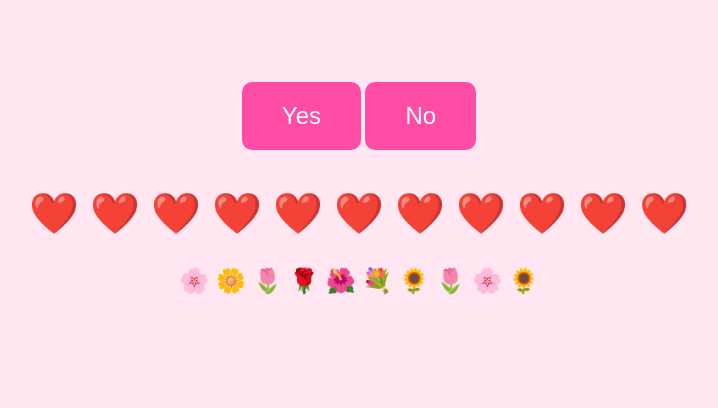
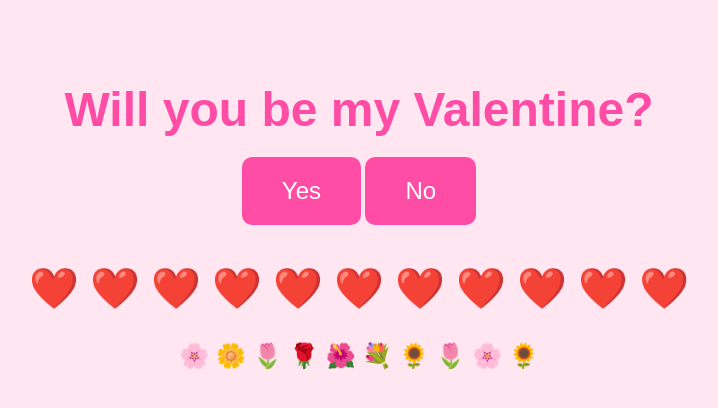
Before and after one commit to shouNC1337/SB, a plain HTML site: page index.html in a window 1280 px wide. Shown: the whole page, without its empty margins (281-999 px from the left). Drawn offline with Linux system fonts and the light colour scheme.

Commit message:
Update index.html

```diff
--- a/index.html
+++ b/index.html
@@ -54,7 +54,7 @@
     </style>
 </head>
 <body>
-    <h1 id="question"></h1>
+    <h1 id="question">Will you be my Valentine?</h1>
 
     <div class="buttons" id="buttons">
         <button id="yesButton">Yes</button>
```
